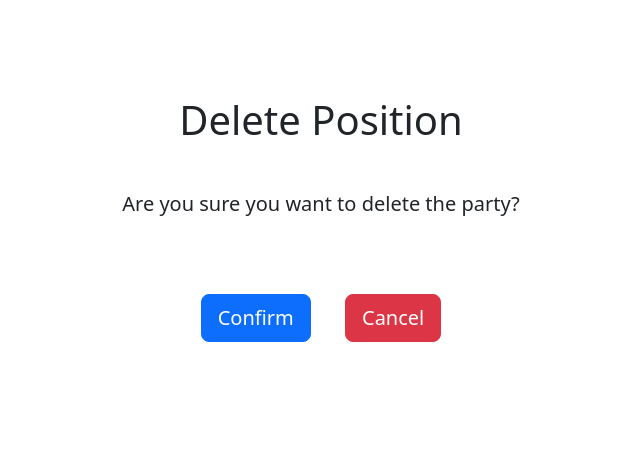
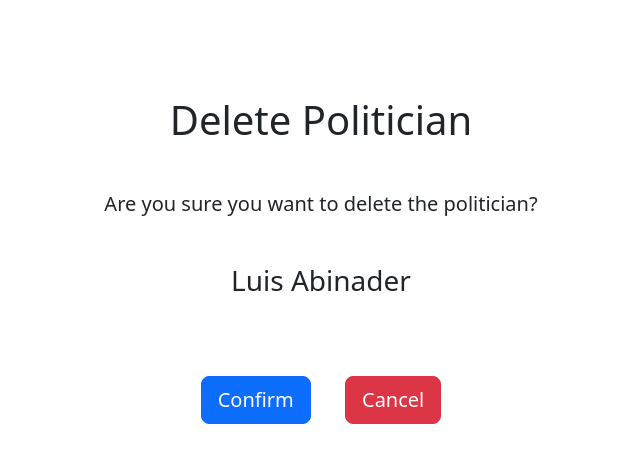
Before and after one commit to gmarte/promesas, a Django app: page /politicians/1/delete/ in a window 1280 px wide. Shown: the part 80-536 px from the top of the page, without its empty margins (319-959 px from the left). Run offline with Django 4.2, Linux system fonts and the light colour scheme; data comes from the database, SQL or seed files in the repository; both versions use the stored data as it was after the commit.

Commit message:
inlineformset Politician

```diff
--- a/promise_tracker/models.py
+++ b/promise_tracker/models.py
@@ -64,15 +64,17 @@ class Politician(models.Model):
     photo = models.ImageField(null=True, blank=True, upload_to='politician/')
     status = models.BooleanField(default=False)
 
+    def __str__(self):
+        return f"{self.fname} {self.lname}"
+
 
 class PartyValidity(models.Model):
     politician = models.ForeignKey(
-        Politician, related_name='parties_validity', on_delete=models.CASCADE, null=True)
+        Politician, on_delete=models.CASCADE, null=True)
     party = models.ForeignKey(
-        Party, related_name='parties_validity', on_delete=models.CASCADE, null=True, blank=True)
+        Party, on_delete=models.CASCADE, null=True, blank=True)
     ini = models.DateField()
     end = models.DateField()
-
 
 class Rating(models.Model):
     title = models.CharField(max_length=40)
--- a/promise_tracker/templates/party/party_confirm_delete.html
+++ b/promise_tracker/templates/party/party_confirm_delete.html
@@ -13,9 +13,9 @@
         <form method="POST">
             {% csrf_token %}
             {% comment %} <input type="submit" value="Confirm">
-            <input type="submit" value="Cancel" onclick="window.location='{% url 'positions' %}'; return false;"> {% endcomment %}
+            <input type="submit" value="Cancel" onclick="window.location='{% url 'parties' %}'; return false;"> {% endcomment %}
             <input type="submit" class="btn btn-primary btn-lg" value="Confirm" style="margin-right: 30px; margin-top: 30px;">
-            <input type="submit" class="btn btn-danger btn-lg" style="margin-top: 30px;" onclick="window.location='{{position_list}}'; return false;" value="Cancel">
+            <input type="submit" class="btn btn-danger btn-lg" style="margin-top: 30px;" onclick="window.location='{{party_list}}'; return false;" value="Cancel">
         </form>
     </div>
 </div>
--- a/promise_tracker/templates/party/party_detail.html
+++ b/promise_tracker/templates/party/party_detail.html
@@ -6,12 +6,10 @@
     <div class="col">
         <h1 class="text-center">Party Details</h1>
         <div class="d-flex justify-content-center">
-            <div>
-                <img src="{{party.logo.url}}"/>
-            </div>
             <table class="table table-striped mt-5" style="width: 50%">
                 <thead>
                     <tr>
+                        <th scope="col"></th>
                         <th scope="col"></th>
                         <th scope="col"></th>
                     </tr>
@@ -26,9 +24,9 @@
                     {% endfor %}
                 {% else %}
                 <tr>
+                    <td> {% if party.logo %}<img src="{{party.logo.url}}" /> {% endif %}</td>
                     <td>Name</td>
                     <td>{{party.name}}</td>
-                    <img src="{{party.logo.url}}" />
                 </tr>
                 {% endif %}
                 </tbody>
--- a/promise_tracker/templates/politician/politician_confirm_delete.html
+++ b/promise_tracker/templates/politician/politician_confirm_delete.html
@@ -2,20 +2,20 @@
 {% load static %}
 
 {% block body %}
-{% url 'parties' as party_list %}
+{% url 'politicians' as politician_list %}
 
 <div class="container d-flex justify-content-center mt-5" style="width: 50%;">
     <div class="col mt-5 text-center">
-        <h1 class="mb-5">Delete Position</h1>
+        <h1 class="mb-5">Delete Politician</h1>
 
-        <p class="h5">Are you sure you want to delete the party?</p>
-        <h3 class="my-5">{{ party }}</h3>
+        <p class="h5">Are you sure you want to delete the politician?</p>
+        <h3 class="my-5">{{ politician }}</h3>
         <form method="POST">
             {% csrf_token %}
             {% comment %} <input type="submit" value="Confirm">
-            <input type="submit" value="Cancel" onclick="window.location='{% url 'positions' %}'; return false;"> {% endcomment %}
+            <input type="submit" value="Cancel" onclick="window.location='{% url 'politician' %}'; return false;"> {% endcomment %}
             <input type="submit" class="btn btn-primary btn-lg" value="Confirm" style="margin-right: 30px; margin-top: 30px;">
-            <input type="submit" class="btn btn-danger btn-lg" style="margin-top: 30px;" onclick="window.location='{{position_list}}'; return false;" value="Cancel">
+            <input type="submit" class="btn btn-danger btn-lg" style="margin-top: 30px;" onclick="window.location='{{politician_list}}'; return false;" value="Cancel">
         </form>
     </div>
 </div>
--- a/promise_tracker/templates/politician/politician_form.html
+++ b/promise_tracker/templates/politician/politician_form.html
@@ -6,6 +6,8 @@
     <form method="post" enctype="multipart/form-data">{% csrf_token %}
         <div class="form-group">
             {{ form.as_p }}
+            <hr>
+            {{ formset.as_p }}
             <input type="submit" value="Save">
         </div>
     </form>
--- a/promise_tracker/views.py
+++ b/promise_tracker/views.py
@@ -15,8 +15,10 @@ from django.contrib.auth.decorators import login_required
 from django.views.decorators.csrf import csrf_exempt
 from django.core.paginator import Paginator
 from PIL import Image
+from django.forms import inlineformset_factory
 
-from .models import Promise, Evidence, Party, Position, Politician, Source, User
+# from .models import *
+from .models import Promise, Evidence, Party, Position, Politician, Source, User, PartyValidity
 
 
 def index(request):
@@ -100,6 +102,7 @@ class PromiseCreateView(PromiseBaseView, CreateView):
     template_name = 'promise/promise_form.html'
     """View to create a new promise"""
 
+### Position
 
 class PositionBaseView(View):
     model = Position
@@ -153,7 +156,7 @@ class PartyListView(PartyBaseView, ListView):
 
 
 class PartyDetailView(PartyBaseView, DetailView):
-    template_name = 'Party/Party_detail.html'
+    template_name = 'party/party_detail.html'
 
     """View to list the details from one Party.
     Use the 'Party' variable in the template to access
@@ -182,22 +185,20 @@ class PartyUpdateView(PartyBaseView, UpdateView):
 
 
 class PartyDeleteView(PartyBaseView, DeleteView):
-    template_name = 'Party/Party_confirm_delete.html'
+    template_name = 'party/party_confirm_delete.html'
     """View to delete a Party"""
-
-
 
 
 class PoliticianBaseView(View):
     model = Politician
-    fields = '__all__'
+    fields = ['fname','lname','country','religion', 'education','photo','position']
     success_url = reverse_lazy('politicians')
 
 
 class PoliticianListView(PoliticianBaseView, ListView):
     template_name = 'politician/politician_list.html'
     """View to list all Politicians.
-    Use the 'Politician_list' variable in the template
+    Use the 'politician_list' variable in the template
     to access all Politician objects"""
 
 
@@ -211,7 +212,19 @@ class PoliticianDetailView(PoliticianBaseView, DetailView):
 
 class PoliticianCreateView(PoliticianBaseView, CreateView):
     template_name = 'politician/politician_form.html'
-    # template_name = 'politician/politician_form.html'
+    # def get(request, *args, **kwargs):
+    #     # context = {'context' : formset}
+    def get_context_data(self, **kwargs):
+        OrderFormSet = inlineformset_factory(Politician, PartyValidity, fields=('party', 'ini', 'end'))
+        formset = OrderFormSet(queryset=Politician.objects.none())
+        context = super().get_context_data(**kwargs)
+        context['formset'] = formset
+        return context
+
+    def form_valid(self, form):
+        print(form)
+        form.instance.creator = self.request.user
+        return super().form_valid(form)
 
 
 class PoliticianUpdateView(PoliticianBaseView, UpdateView):
```
Also changed, not shown: promise_tracker/admin.py (+10 -1 lines), promise_tracker/templates/politician/politician_detail.html (+5 -5 lines), db.sqlite3, media/parties/PRM_LOGO.png (added), media/politician/PRM_LOGO.png (added), promise_tracker/migrations/0006_alter_partyvalidity_party_and_more.py (added).
